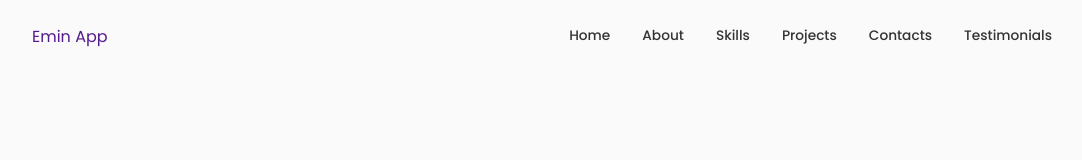
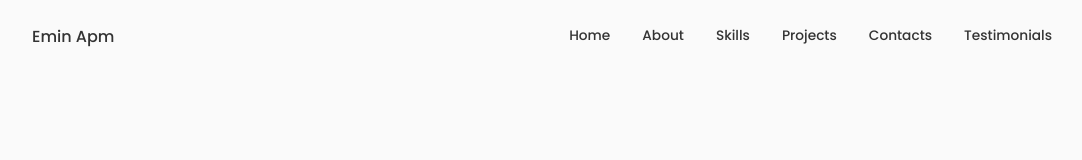
Before and after one commit to emin-apm/Portfolio, a React (Vite) app in the folder MyPortfolio/: page / in a window 1280 px wide. Shown: the top 160 px of the page, without its empty margins (98-1180 px from the left). Built offline with nearby package versions, Linux system fonts and the light colour scheme.

Commit message:
small fixes

```diff
--- a/MyPortfolio/src/components/Header/Header.jsx
+++ b/MyPortfolio/src/components/Header/Header.jsx
@@ -13,7 +13,7 @@ export default function Header({ title = "Header" }) {
       <header className={styles.header}>
         <div className={`${styles.nav} container`}>
           <a href="" className={styles.nav__logo}>
-            Emin App
+            Emin Apm
           </a>
           <div
             className={
--- a/MyPortfolio/src/components/Header/HeaderStyles.module.css
+++ b/MyPortfolio/src/components/Header/HeaderStyles.module.css
@@ -15,7 +15,7 @@
   height: 4.5rem;
 }
 
-.nav__log,
+.nav__logo,
 .nav_toggle {
   color: var(--title-color);
   font-weight: var(--font-medium);
```
